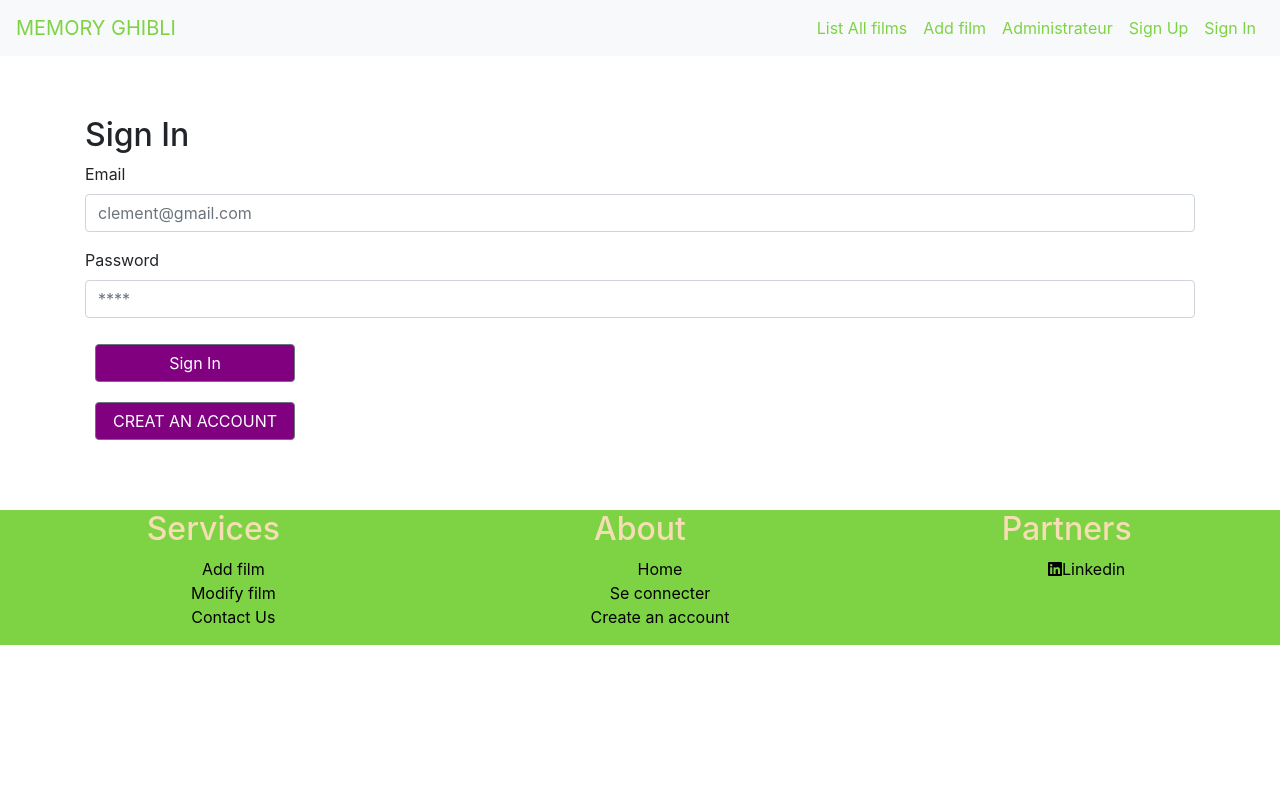
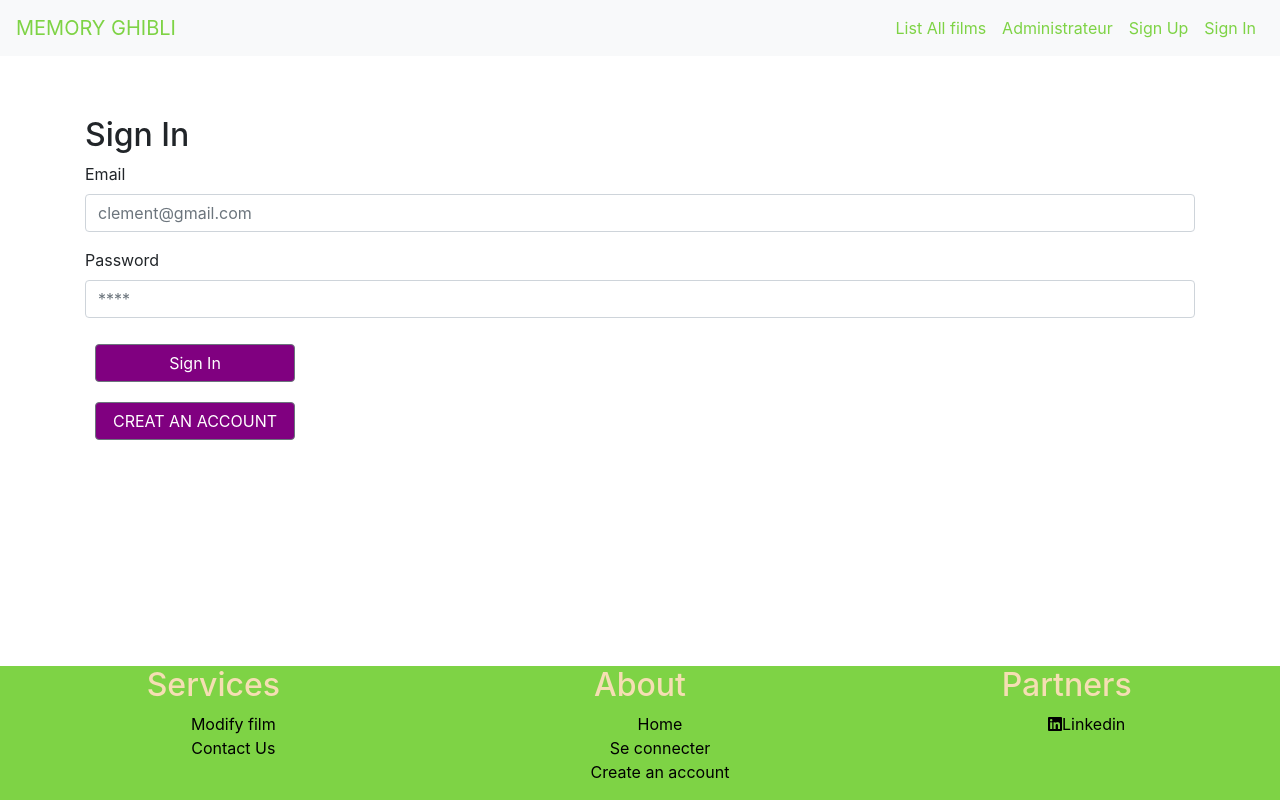
Before and after one commit to linglingTabuteau/project-fullstack-heroku-front, a React (Create React App) app in the folder front/: page /signin in a window 1280 px wide. Built offline with nearby package versions, Linux system fonts and the light colour scheme.

Commit message:
rajout PrivateRouteAdmin

```diff
--- a/front/src/App.js
+++ b/front/src/App.js
@@ -12,6 +12,8 @@ import SignUp from './containers/SignUp';
 import MyProfile from './containers/MyProfile';
 import requireAuth from './hoc/requireAuth';
 import requireNotAuth from './hoc/requireNotAuth';
+import PrivateRoute from './PrivateRouteAdmin';
+import AfficheFilm from './containers/AfficheFilm';
 import Video from './components/Video';
 
 const App = () => (
@@ -20,12 +22,14 @@ const App = () => (
     <Switch>
       <Route exact path="/" component={Home} />
       <Route path="/searchbar" component={SearchBar} />
-      <Route path="/addfilm" component={AddFilm} />
+      {/* <Route path="/addfilm" component={AddFilm} /> */}
       <Route path="/result" component={SearchResults} />
+      <Route path="/affichefilm" component={AfficheFilm} />
       <Route path="/video" component={Video} />
       <Route exact path="/myprofile" component={requireAuth(MyProfile)} />
       <Route exact path="/signin" component={requireNotAuth(SignIn)} />
       <Route exact path="/signup" component={requireNotAuth(SignUp)} />
+      <PrivateRoute path="/admin/addfilm" component={AddFilm} />
     </Switch>
     <Footer />
   </div>
--- a/front/src/Footer.jsx
+++ b/front/src/Footer.jsx
@@ -9,9 +9,8 @@ const Footer = () => (
       <Col className="block" sm="4" lg="4">
         <h2>Services</h2>
         <ul>
-          <li><Link to="/addfilm">Add film</Link></li>
-          <li><Link to="/addfilm">Modify film</Link></li>
-          <li><Link to="/addfilm">Contact Us</Link></li>
+          <li><Link to="/admin/addfilm">Modify film</Link></li>
+          <li><Link to="/admin/addfilm">Contact Us</Link></li>
         </ul>
       </Col>
       <Col className="block" sm="4" lg="4">
--- a/front/src/Footer.scss
+++ b/front/src/Footer.scss
@@ -1,17 +1,19 @@
 .Footer{
+  //  Create a fixed footer
+  position: fixed;
+  left: 0;
+  bottom: 0;
+  width: 100%;
+  max-height: 150px;
+  // ci-dessus fixed footer
   display: flex;
   flex-direction: column;
-  // position: fixed;
   left: 0;
   bottom: 0;
   width: 100%;
   background-color: rgb(126, 211, 69);
   color:wheat;
   text-align: center;
-  // .block{
-  //   width:25px;
-  //   flex: 1 1 auto;
-  // }
   a{
     color:black;
   }
--- a/front/src/NavBar.jsx
+++ b/front/src/NavBar.jsx
@@ -32,26 +32,23 @@ export default class NavBar extends React.Component {
   render() {
     return (
       <div className="NavBar">
-      {/* attention: faut enlever light dans Navbar pour changer la color de NavItem */}
+        {/* attention: faut enlever light dans Navbar pour changer la color de NavItem */}
         <Navbar color="light" light expand="md" className="nav">
-          <NavbarBrand href="/">MEMORY GHIBLI</NavbarBrand>
+          <NavbarBrand href="/" style={{ color: 'rgb(126, 211, 69)' }}>MEMORY GHIBLI</NavbarBrand>
           <NavbarToggler onClick={this.toggle} />
           <Collapse isOpen={this.state.isOpen} navbar>
             <Nav className="ml-auto" navbar>
               <NavItem className="colorgreen">
-                <NavLink href="/components/" style={{color: 'rgb(126, 211, 69)'}}>List All films</NavLink>
+                <Link to="/affichefilm"><NavLink to="/affichefilm" style={{ color: 'rgb(126, 211, 69)' }}>List All films</NavLink></Link>
               </NavItem>
               <NavItem>
-                <Link to="/addfilm"><NavLink to="/addfilm" style={{color: 'rgb(126, 211, 69)'}}>Add film</NavLink></Link>
+                <Link to="/admin/addfilm"><NavLink to="/admin/addfilm" style={{ color: 'rgb(126, 211, 69)' }}>Administrateur</NavLink></Link>
               </NavItem>
               <NavItem>
-                <Link to="/addfilm"><NavLink to="/addfilm" style={{color: 'rgb(126, 211, 69)'}}>Administrateur</NavLink></Link>
+                <Link to="/signup"><NavLink style={{ color: 'rgb(126, 211, 69)' }}>Sign Up</NavLink></Link>
               </NavItem>
               <NavItem>
-                <Link to="/signup"><NavLink style={{color: 'rgb(126, 211, 69)'}}>Sign Up</NavLink></Link>
-              </NavItem>
-              <NavItem>
-                <Link to="/signin"><NavLink style={{color: 'rgb(126, 211, 69)'}}>Sign In</NavLink></Link>
+                <Link to="/signin"><NavLink style={{ color: 'rgb(126, 211, 69)' }}>Sign In</NavLink></Link>
               </NavItem>
             </Nav>
           </Collapse>
--- a/front/src/NavBar.scss
+++ b/front/src/NavBar.scss
@@ -1,7 +1,3 @@
 .NavBar{
-  .nav{
-    a {
-      color:rgb(126, 211, 69);
-    }
-  }
+
 }
--- /dev/null
+++ b/front/src/PrivateRouteAdmin.jsx
@@ -0,0 +1,41 @@
+import React from 'react';
+import {
+  Route,
+  withRouter,
+  Redirect
+} from 'react-router-dom';
+import { connect } from 'react-redux';
+
+const PrivateRouteAdmin = ({ component: Component, user, token, ...rest }) => (
+  <Route
+    {...rest}
+    render={props => {
+      console.log('1privateRoute-props:', props);
+      console.log('2privateRoute-...rest:', { ...rest });
+      // pourquoi je ne peux pas utliser props.token a la place de token ci-dessous
+      if (token !== '' && user.email === 'lingling.tabuteau@gmail.com'){
+       return(
+        <Component {...props} />
+       );
+      } else {
+        return(
+          <Redirect
+          to={{
+            pathname: "/signin",
+            state: { from: props.location }
+          }}
+        />
+        );
+      }}}
+  />
+);
+
+const mstp = state => {
+  console.log('privateRoute-state:', state);
+  return ({
+    token: state.auth.token,
+    user: state.auth.user,
+  });
+}
+
+export default connect(mstp)(PrivateRouteAdmin);
--- a/front/src/components/SearchResults.jsx
+++ b/front/src/components/SearchResults.jsx
@@ -6,6 +6,7 @@ import { bindActionCreators } from 'redux';
 import CardFilm from './CardFilm';
 import { dataResults } from '../actions/search';
 import { initState } from '../actions/index';
+import './SearchResults.scss';
 
 class SearchResults extends Component {
   componentDidMount() {
@@ -20,7 +21,7 @@ class SearchResults extends Component {
   render() {
     const { searchResults: { results } } = this.props;
     return (
-      <Container className="Films">
+      <Container className="SearchResults">
         <Row>
           {
             results.map(item => (
--- /dev/null
+++ b/front/src/components/SearchResults.scss
@@ -0,0 +1,3 @@
+.SearchResults{
+  margin-bottom: 150px;
+}
--- a/front/src/components/Video2.scss
+++ b/front/src/components/Video2.scss
@@ -1,5 +1,5 @@
 .Video2 {
-  margin-bottom: 20px;
+  margin-bottom: 150px;
   .video-media {
     padding-top: 2em;
     padding-bottom: 2em;
--- a/front/src/containers/SignIn.jsx
+++ b/front/src/containers/SignIn.jsx
@@ -45,12 +45,12 @@ class SignIn extends Component {
     console.log('thisstateFetch:', this.state);
     fetch('http://localhost:5000/api/signin', config)
       .then((res) => {
-        if (res.ok) {
+        if (res.status === 400) {
+         console.log('res.statusText', res.statusText);
+        } if (res.status === 200) {
           return res.json();
         }
-        return new Error(res.statusText);
       })
-      // ???pourquoi dans 2res, front a réussi à récupérer user et token (ou de back??)
       .then((res) => {
         signinAuth(res.user, res.token);
         history.replace('/myprofile');
--- a/front/src/containers/SignUp.scss
+++ b/front/src/containers/SignUp.scss
@@ -15,4 +15,7 @@
      background-color: rgb(197, 45, 197);
    }
  }
+ .button{
+   margin-bottom: 150px;
+ }
 }
```
Also changed, not shown: 1 other file (tests, documents, lock files or other folders).
